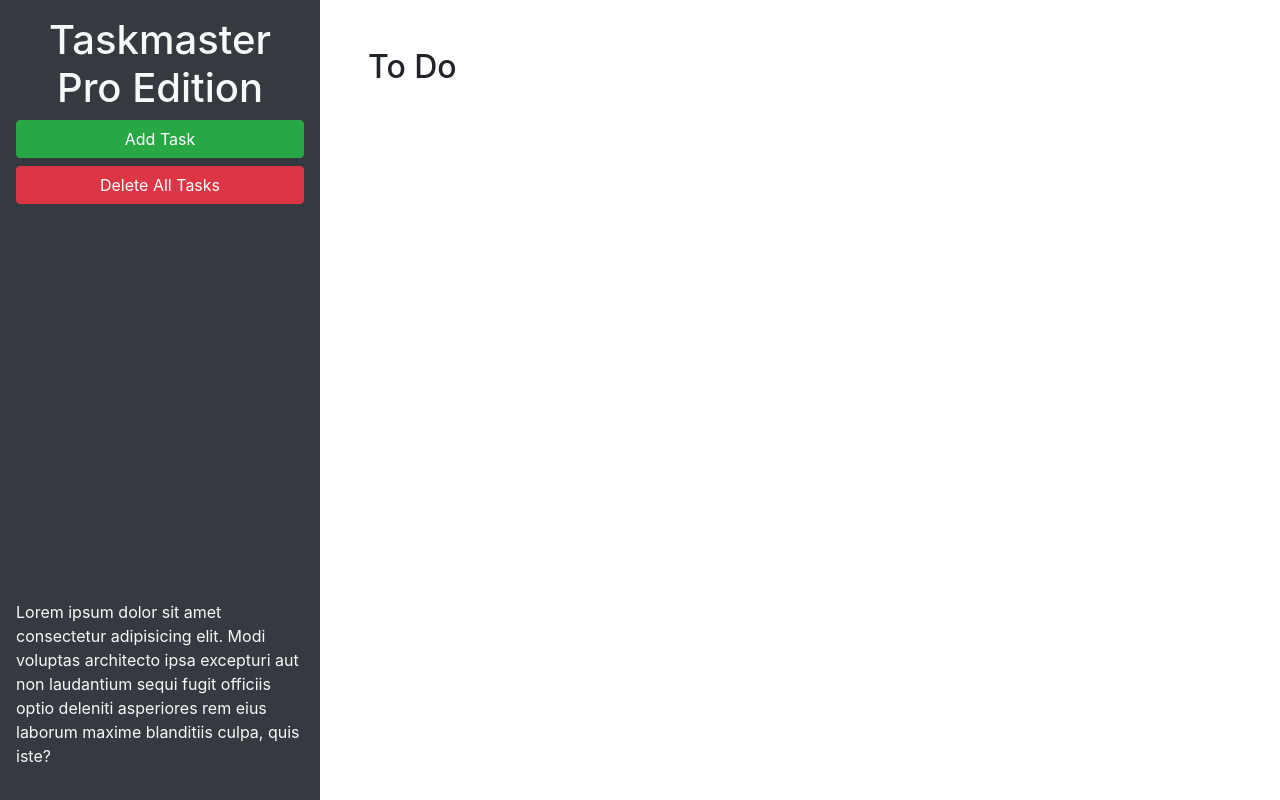
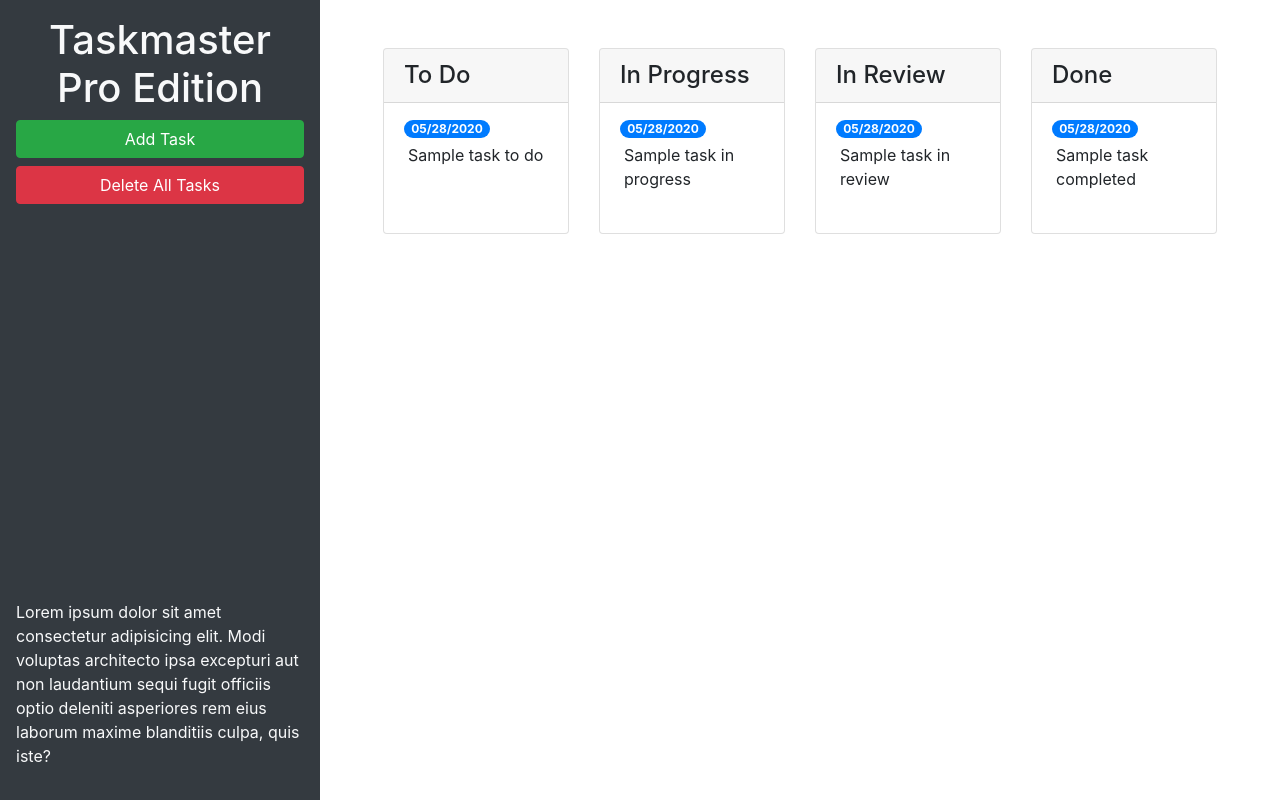
Before and after one commit to horsfalm/taskmaster-pro, a plain HTML site: page index.html in a window 1280 px wide. Drawn offline with nearby package versions, Linux system fonts and the light colour scheme.

Commit message:
add bootstrap styling to list wrapper and modal

```diff
--- a/index.html
+++ b/index.html
@@ -24,10 +24,60 @@
       </p>
     </header>
     <main class="col-12 col-lg-9">
-      <div class="m-5">
-        <h2>To Do</h2>
-        <ul id="list-toDo" class="list-group"> </ul>
+      <div class="m-5 row justify-content-around">
+        <!-- todo start -->
+        <div class="col-12 col-md-6 col-xl-3 mb-3">
+          <div class="card">
+        <h4 class="card-header">To Do</h4>
+        <ul id="list-toDo" class="list-group list-group-flush">
+          <li class="list-group-item">
+            <span class="badge badge-primary badge-pill">05/28/2020</span>
+            <p class="m-1">Sample task to do</p>
+          </li>
+        </ul>
+        </div>
       </div>
+      <!-- toDo end -->
+      <!-- inProgress start -->
+        <div class="col-12 col-md-6 col-xl-3 mb-3">
+          <div class="card">
+            <h4 class="card-header">In Progress</h4>
+            <ul id="list-InProgress" class="list-group list-group-flush">
+            <li class="list-group-item">
+              <span class="badge badge-primary badge-pill">05/28/2020</span>
+              <p class="m-1">Sample task in progress</p>
+            </li>
+          </ul>
+        </div>
+      </div>
+      <!-- inProgress end -->
+      <!-- inReview start -->
+      <div class="col-12 col-md-6 col-xl-3 mb-3">
+        <div class="card">
+          <h4 class="card-header">In Review</h4>
+          <ul id="list-InReview" class="list-group list-group-flush">
+          <li class="list-group-item">
+            <span class="badge badge-primary badge-pill">05/28/2020</span>
+            <p class="m-1">Sample task in review</p>
+          </li>
+        </ul>
+      </div>
+      </div>
+      <!-- inReview end -->
+      <!-- done start -->
+      <div class="col-12 col-md-6 col-xl-3 mb-3">
+        <div class="card">
+          <h4 class="card-header">Done</h4>
+          <ul id="list-Done" class="list-group list-group-flush">
+          <li class="list-group-item">
+            <span class="badge badge-primary badge-pill">05/28/2020</span>
+            <p class="m-1">Sample task completed</p>
+          </li>
+        </ul>
+      </div>
+      </div>
+      <!-- done end -->
+    </div>
     </main>
   </div>
 
@@ -46,11 +96,11 @@
           <form>
             <div class="form-group">
               <label for="modalTaskDescription">Task description</label>
-              <textarea id="modalTaskDescription" rows="3"></textarea>
+              <textarea id="modalTaskDescription" rows="3" class="form-control"></textarea>
             </div>
             <div class="form-group">
               <label for="modalDueDate">Due date</label>
-              <input type="text" id="modalDueDate" placeholder="mm/dd/yyyy" autocomplete="off" />
+              <input type="text" class="form-control" id="modalDueDate" placeholder="mm/dd/yyyy" autocomplete="off" />
             </div>
           </form>
         </div>
```
